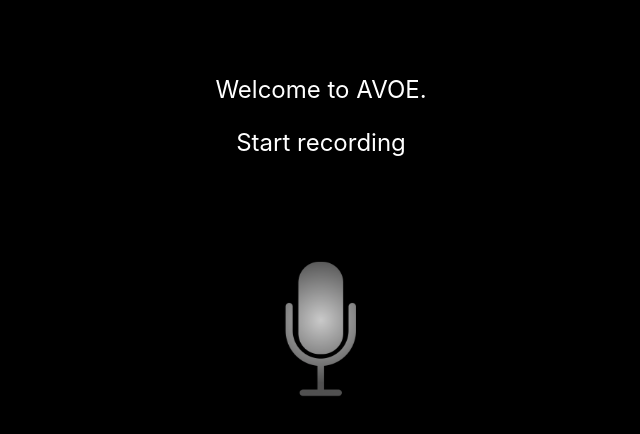
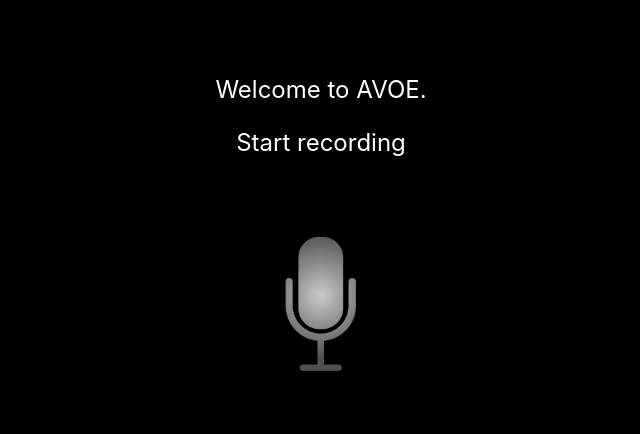
Before and after one commit to JUNIORCO/avoe, a React (Create React App) app in the folder frontend/: page / in a window 1280 px wide. Shown: the top 434 px of the page, without its empty margins (319-959 px from the left). Built offline with nearby package versions, Linux system fonts and the light colour scheme; the HTML template or start-up script is replaced by a standard one.

Commit message:
fixed toggleImage

```diff
--- a/frontend/src/components/Recording.jsx
+++ b/frontend/src/components/Recording.jsx
@@ -5,10 +5,10 @@ import '../stylesheets/Recording.css';
 
 const Recording = () => {
   useEffect(() => {
-    const record = document.getElementById('recording-btn');
+    // const record = document.getElementById('recording-btn');
     // const mainSection = document.querySelector('.main-controls');
 
-    record.disabled = true; // disable stop button while not recording
+    // record.disabled = true; // disable stop button while not recording
 
     if (navigator.mediaDevices.getUserMedia) {
       const constraints = { audio: true };
@@ -22,8 +22,13 @@ const Recording = () => {
   };
 
   return (
-    <div id="recording-container" className="pulsing">
-      <button id="recording-btn" onClick={toggleImage} type="button">
+    <div id="recording-container">
+      <button
+        id="recording-btn"
+        className="pulsing"
+        onClick={toggleImage}
+        type="button"
+      >
         <img id="recording-logo" src={micGrayScale} alt="logo" />
       </button>
     </div>
--- a/frontend/src/stylesheets/Recording.css
+++ b/frontend/src/stylesheets/Recording.css
@@ -1,5 +1,5 @@
 #recording-container {
-  margin-top: 150px;
+  margin-top: 125px;
 
   /* Fade in animation */
   -webkit-animation: fadein 2s;
@@ -42,7 +42,7 @@
   height: 100%;
   border-radius: 50%;
   content: '';
-  box-shadow: inset 0 0 0 3px blueviolet;
+  box-shadow: inset 0 0 0 4px blueviolet;
   transition: transform 0.4s, opacity 0.2s;
   animation: pulsing 3s infinite;
   animation-delay: 0.75s;
```
